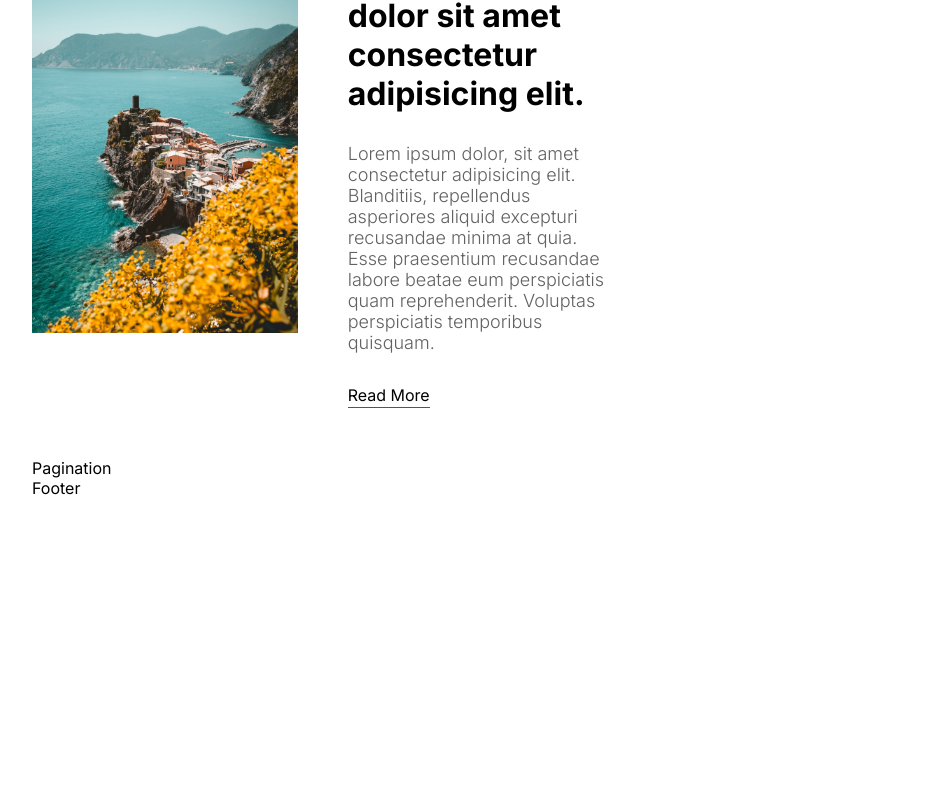
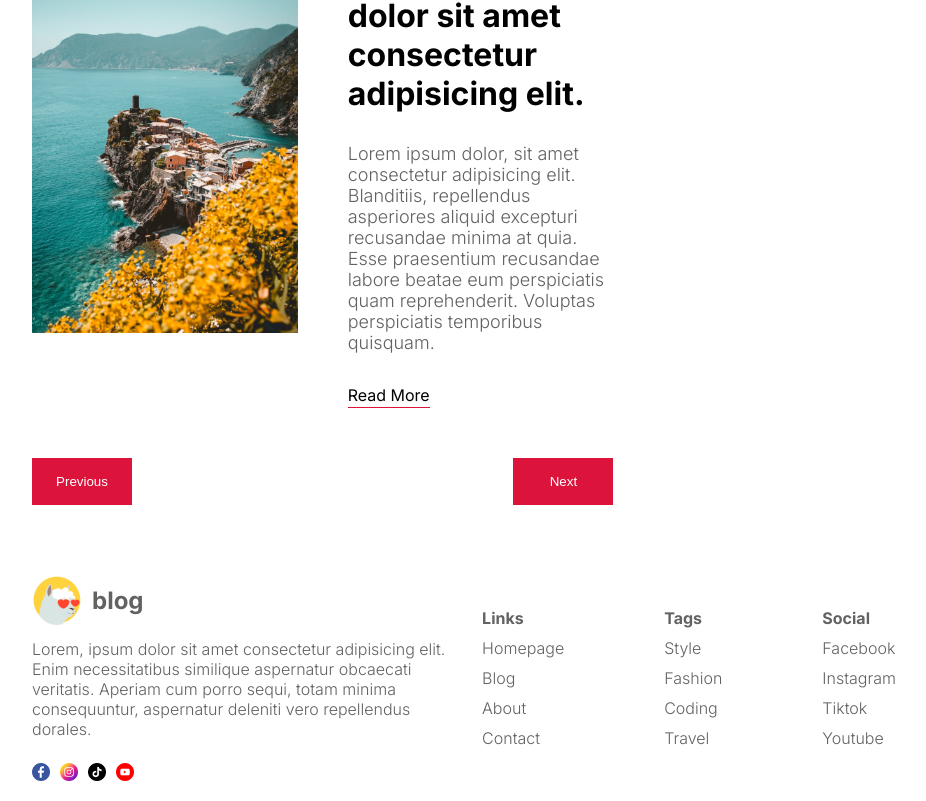
Before and after one commit to CourtneyCarson/next-blog, a Next.js app: page / in a window 1280 px wide. Shown: the part 3055-3856 px from the top of the page, without its empty margins (176-1102 px from the left). Before the commit the page ends 3553 px from the top, so only its background shows below. Built offline with nearby package versions, Linux system fonts and the light colour scheme.

Commit message:
footer style and pagination buttons style

```diff
--- a/src/components/footer/Footer.jsx
+++ b/src/components/footer/Footer.jsx
@@ -1,6 +1,52 @@
 import React from 'react';
 import styles from './footer.module.css';
+import Image from 'next/image';
+import Link from 'next/link';
 
 export const Footer = () => {
-  return <div className={styles.container}>Footer</div>;
+  return (
+    <div className={styles.container}>
+      <div className={styles.info}>
+        <div className={styles.logo}>
+          <Image src="/logo.png" alt=" blog" width={50} height={50} />
+          <h1 className={styles.logoText}>blog</h1>
+        </div>
+        <p className={styles.desc}>
+          Lorem, ipsum dolor sit amet consectetur adipisicing elit. Enim
+          necessitatibus similique aspernatur obcaecati veritatis. Aperiam cum
+          porro sequi, totam minima consequuntur, aspernatur deleniti vero
+          repellendus dorales.
+        </p>
+        <div className={styles.icons}>
+          <Image src="/facebook.png" alt="" width={18} height={18} />
+          <Image src="/instagram.png" alt="" width={18} height={18} />
+          <Image src="/tiktok.png" alt="" width={18} height={18} />
+          <Image src="/youtube.png" alt="" width={18} height={18} />
+        </div>
+      </div>
+      <div className={styles.links}>
+        <div className={styles.list}>
+          <span className={styles.listTitle}>Links</span>
+          <Link href="/">Homepage</Link>
+          <Link href="/">Blog</Link>
+          <Link href="/">About</Link>
+          <Link href="/">Contact</Link>
+        </div>
+        <div className={styles.list}>
+          <span className={styles.listTitle}>Tags</span>
+          <Link href="/">Style</Link>
+          <Link href="/">Fashion</Link>
+          <Link href="/">Coding</Link>
+          <Link href="/">Travel</Link>
+        </div>
+        <div className={styles.list}>
+          <span className={styles.listTitle}>Social</span>
+          <Link href="/">Facebook</Link>
+          <Link href="/">Instagram</Link>
+          <Link href="/">Tiktok</Link>
+          <Link href="/">Youtube</Link>
+        </div>
+      </div>
+    </div>
+  );
 };
--- a/src/components/footer/footer.module.css
+++ b/src/components/footer/footer.module.css
@@ -1,3 +1,75 @@
-.container{
-  /* background-color: blue; */
+.container {
+  margin-top: 50px;
+  padding: 20px 0px;
+  display: flex;
+  align-items: center;
+  justify-content: space-between;
+  color: var(--softTextColor);
 }
+
+.info {
+  flex: 1;
+  display: flex;
+  flex-direction: column;
+  gap: 14px;
+}
+
+.logo {
+  display: flex;
+  align-items: center;
+  gap: 10px;
+}
+
+.logoText {
+  font-size: 24px;
+}
+
+.desc {
+  font-weight: 300;
+}
+
+.icons {
+  margin-top: 10px;
+  display: flex;
+  gap: 10px;
+}
+
+.links {
+  flex: 1;
+  display: flex;
+  justify-content: flex-end;
+  gap: 100px;
+}
+
+.list {
+  display: flex;
+  flex-direction: column;
+  gap: 10px;
+  font-weight: 300;
+}
+
+.listTitle {
+  font-weight: bold;
+}
+
+@media screen and (max-width: 1024px) {
+  .links {
+    gap: 50px;
+  }
+}
+@media screen and (max-width: 768px) {
+  .container {
+    flex-direction: column;
+    gap: 50px;
+  }
+
+  .links {
+    width: 100%;
+    justify-content: space-between;
+  }
+}
+@media screen and (max-width: 640px) {
+  .links {
+    font-size: 14px;
+  }
+}
--- a/src/components/pagination/Pagination.jsx
+++ b/src/components/pagination/Pagination.jsx
@@ -2,5 +2,10 @@ import React from 'react';
 import styles from './pagination.module.css';
 
 export const Pagination = () => {
-  return <div className={styles.container}>Pagination</div>;
+  return (
+    <div className={styles.container}>
+      <button className={styles.button}>Previous</button>
+      <button className={styles.button}>Next</button>
+    </div>
+  );
 };
--- a/src/components/pagination/pagination.module.css
+++ b/src/components/pagination/pagination.module.css
@@ -1,3 +1,18 @@
-.container{
-  /* background-color: red; */
+.container {
+  display: flex;
+  justify-content: space-between;
 }
+
+.button {
+  width: 100px;
+  border: none;
+  padding: 16px;
+  background-color: crimson;
+  color: white;
+  cursor: pointer;
+}
+
+.button:disabled{
+  background-color: rgba(220, 20, 60, 0.473);
+  cursor: not-allowed;
+}
```
